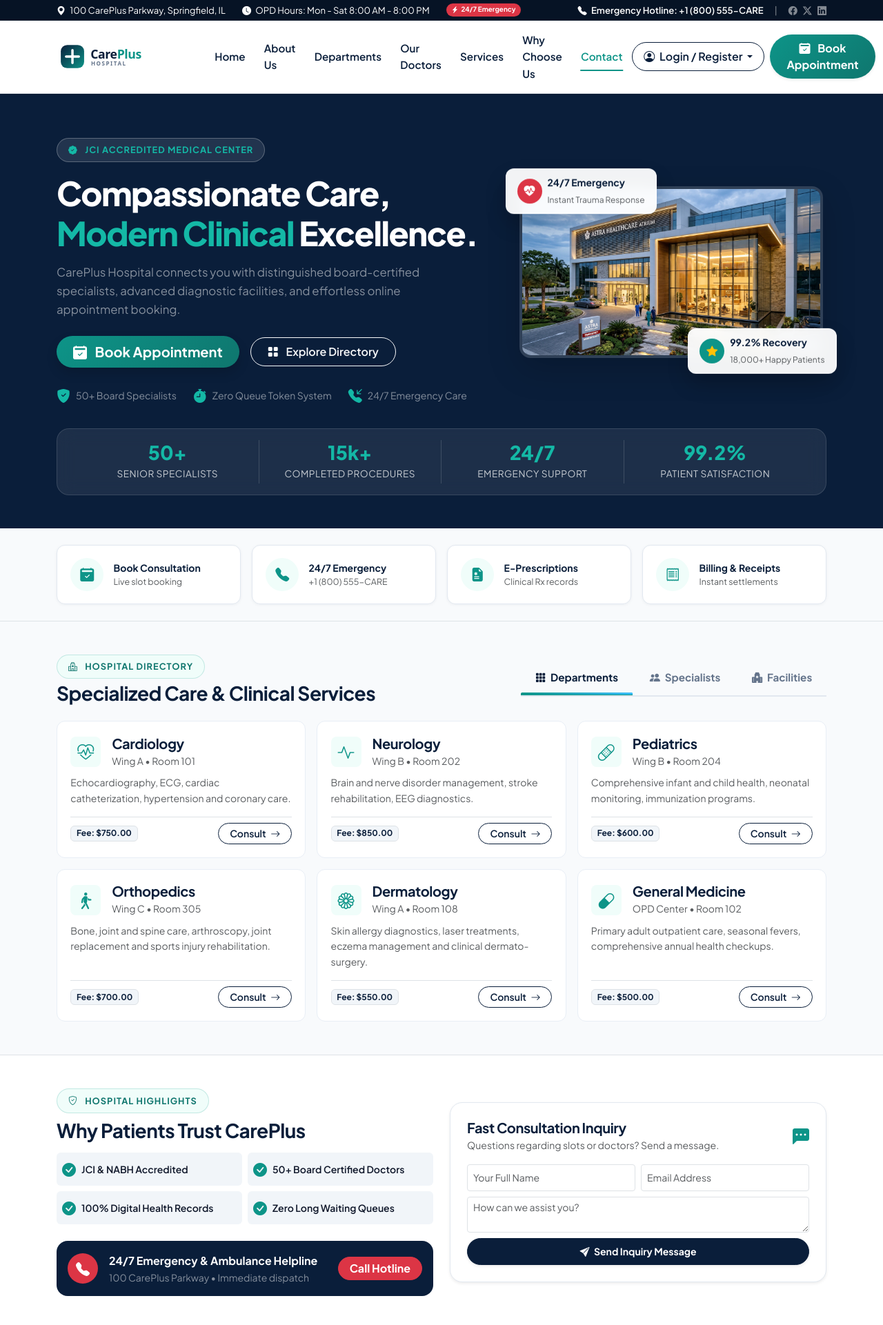
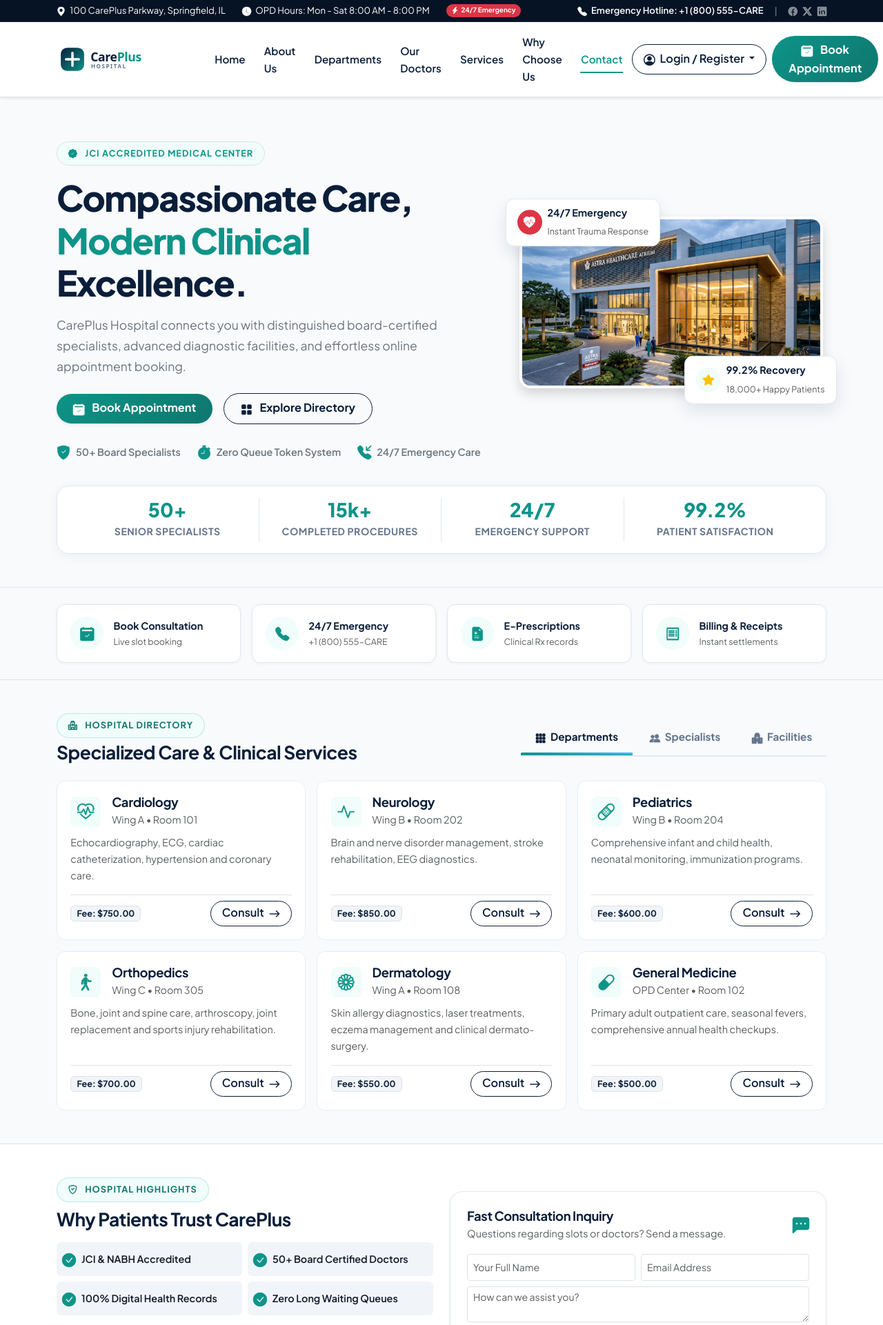
Before and after one commit to ShreyasiLaha/hospital, a Flask app: page / in a window 1280 px wide. Shown: the top 1921 px of the page at 69% size. Run offline with Flask 3, Linux system fonts and the light colour scheme.

Commit message:
feat: unified light theme, bold icons, larger typography scale, and animated stethoscope preloader

```diff
--- a/frontend/static/css/main.css
+++ b/frontend/static/css/main.css
@@ -48,15 +48,35 @@ html {
   scroll-padding-top: 85px;
 }
 
+/* Bold Icons & Enhanced Typography */
+i.bi, .bi {
+  -webkit-text-stroke: 0.45px currentColor;
+  font-weight: 700 !important;
+  display: inline-block;
+  vertical-align: -0.125em;
+}
+
 body {
   font-family: 'Plus Jakarta Sans', 'Inter', system-ui, -apple-system, sans-serif;
   background-color: var(--cp-light-bg);
   color: var(--cp-text-main);
-  line-height: 1.6;
+  font-size: 1.05rem;
+  line-height: 1.65;
   min-height: 100vh;
   display: flex;
   flex-direction: column;
 }
+
+h1, .h1 { font-size: 2.75rem; font-weight: 800; line-height: 1.2; letter-spacing: -0.025em; color: var(--cp-navy); }
+h2, .h2 { font-size: 2.15rem; font-weight: 800; line-height: 1.25; color: var(--cp-navy); }
+h3, .h3 { font-size: 1.65rem; font-weight: 700; line-height: 1.3; color: var(--cp-navy); }
+h4, .h4 { font-size: 1.35rem; font-weight: 700; color: var(--cp-navy); }
+h5, .h5 { font-size: 1.15rem; font-weight: 700; color: var(--cp-navy); }
+h6, .h6 { font-size: 1.02rem; font-weight: 700; color: var(--cp-navy); }
+p { font-size: 1.05rem; }
+.small, small { font-size: 0.9rem; }
+.btn { font-size: 1.02rem; font-weight: 700; }
+.nav-link { font-size: 1.02rem; font-weight: 600; }
 
 /* ====================================================================
    Typography & Utility Classes
@@ -214,14 +234,15 @@ h1, h2, h3, h4, h5, h6 {
 }
 
 /* ====================================================================
-   1. Hero Section
+   1. Hero Section (Unified Light Theme)
    ==================================================================== */
 .cp-hero-section {
   position: relative;
-  background: #0A1E3A;
-  color: var(--cp-white);
+  background: var(--cp-light-bg);
+  color: var(--cp-navy);
   overflow: hidden;
-  padding: 5rem 0 5.5rem 0;
+  padding: 4.5rem 0 5rem 0;
+  border-bottom: 1px solid var(--cp-border);
 }
 
 .cp-hero-bg-overlay {
@@ -229,22 +250,22 @@ h1, h2, h3, h4, h5, h6 {
 }
 
 .cp-hero-title {
-  font-size: 2.75rem;
+  font-size: 2.9rem;
   font-weight: 800;
-  line-height: 1.15;
-  color: #FFFFFF;
+  line-height: 1.18;
+  color: var(--cp-navy);
   letter-spacing: -0.03em;
 }
 
 @media (min-width: 992px) {
   .cp-hero-title {
-    font-size: 3.5rem;
+    font-size: 3.4rem;
   }
 }
 
 .cp-hero-lead {
   font-size: 1.15rem;
-  color: rgba(255, 255, 255, 0.85);
+  color: var(--cp-text-muted);
   line-height: 1.7;
 }
 
@@ -257,18 +278,17 @@ h1, h2, h3, h4, h5, h6 {
 .cp-hero-img {
   width: 100%;
   border-radius: var(--cp-radius-lg);
-  box-shadow: 0 25px 50px -12px rgba(0, 0, 0, 0.5);
-  border: 4px solid rgba(255, 255, 255, 0.15);
+  box-shadow: 0 20px 40px -10px rgba(10, 30, 58, 0.15);
+  border: 4px solid #FFFFFF;
   transition: transform 0.4s ease;
 }
 
 .cp-hero-float-card {
   position: absolute;
-  background: rgba(255, 255, 255, 0.95);
-  backdrop-filter: blur(10px);
-  border: 1px solid rgba(255, 255, 255, 0.8);
+  background: #FFFFFF;
+  border: 1px solid var(--cp-border);
   border-radius: var(--cp-radius);
-  box-shadow: 0 15px 30px rgba(0, 0, 0, 0.2);
+  box-shadow: 0 10px 25px rgba(10, 30, 58, 0.1);
   padding: 0.9rem 1.25rem;
   z-index: 2;
   animation: floatChip 5s ease-in-out infinite;
@@ -292,39 +312,40 @@ h1, h2, h3, h4, h5, h6 {
 
 /* Hero Stat Counters Strip */
 .cp-hero-stats-strip {
-  background: rgba(255, 255, 255, 0.08);
-  backdrop-filter: blur(12px);
-  border: 1px solid rgba(255, 255, 255, 0.12);
+  background: #FFFFFF;
+  border: 1px solid var(--cp-border);
+  box-shadow: 0 4px 16px rgba(10, 30, 58, 0.05);
   border-radius: var(--cp-radius-lg);
   padding: 1.5rem 2rem;
-  margin-top: 3.5rem;
+  margin-top: 2.5rem;
 }
 
 .cp-hero-stat-item {
-  border-right: 1px solid rgba(255, 255, 255, 0.15);
+  border-right: 1px solid var(--cp-border);
 }
 
 @media (max-width: 767.98px) {
   .cp-hero-stat-item {
     border-right: none;
-    border-bottom: 1px solid rgba(255, 255, 255, 0.1);
+    border-bottom: 1px solid var(--cp-border);
     padding-bottom: 1rem;
     margin-bottom: 1rem;
   }
 }
 
 .cp-stat-number {
-  font-size: 2.1rem;
+  font-size: 2.3rem;
   font-weight: 800;
-  color: var(--cp-teal-accent);
+  color: var(--cp-teal);
   line-height: 1;
   font-family: 'Plus Jakarta Sans', sans-serif;
 }
 
 .cp-stat-label {
-  font-size: 0.85rem;
-  color: rgba(255, 255, 255, 0.75);
+  font-size: 0.88rem;
+  color: var(--cp-text-muted);
   text-transform: uppercase;
+  font-weight: 700;
   letter-spacing: 0.5px;
   margin-top: 0.35rem;
 }
--- a/frontend/templates/base.html
+++ b/frontend/templates/base.html
@@ -17,8 +17,8 @@
   <link rel="stylesheet" href="https://cdn.jsdelivr.net/npm/bootstrap-icons@1.11.3/font/bootstrap-icons.min.css">
 
   <!-- Custom Application Styles -->
-  <link rel="stylesheet" href="{{ url_for('static', filename='css/main.css') }}?v=10">
-  <link rel="stylesheet" href="{{ url_for('static', filename='css/dashboard.css') }}?v=10">
+  <link rel="stylesheet" href="{{ url_for('static', filename='css/main.css') }}?v=20">
+  <link rel="stylesheet" href="{{ url_for('static', filename='css/dashboard.css') }}?v=20">
 
   {% block extra_css %}{% endblock %}
 </head>
@@ -43,7 +43,7 @@
   <script src="https://cdn.jsdelivr.net/npm/bootstrap@5.3.2/dist/js/bootstrap.bundle.min.js"></script>
 
   <!-- Custom Global Application Script -->
-  <script src="{{ url_for('static', filename='js/main.js') }}?v=10"></script>
+  <script src="{{ url_for('static', filename='js/main.js') }}?v=20"></script>
 
   {% block extra_js %}{% endblock %}
 </body>
--- a/frontend/templates/index.html
+++ b/frontend/templates/index.html
@@ -4,7 +4,7 @@
 
 {% block preloader %}
 <!-- ====================================================================
-     PRELOADER: Animated Healthcare Pulse & ECG Preloader (Enhanced)
+     PRELOADER: Animated Healthcare Stethoscope & ECG Preloader (Light Theme)
      ==================================================================== -->
 <div id="cpPreloader" class="cp-preloader" aria-label="Loading CarePlus Hospital Portal">
   <!-- Floating particle dots -->
@@ -15,19 +15,38 @@
   </div>
 
   <div class="cp-preloader-content text-center">
-    <!-- Pulse Rings with Heartbeat Icon -->
-    <div class="cp-pulse-ring-wrapper">
-      <div class="cp-pulse-ring"></div>
-      <div class="cp-pulse-ring cp-ring-2"></div>
-      <div class="cp-pulse-ring cp-ring-3"></div>
-      <div class="cp-preloader-icon-circle">
-        <i class="bi bi-heart-pulse-fill cp-preloader-heartbeat"></i>
-      </div>
+    <!-- Animated Medical Stethoscope -->
+    <div class="cp-stetho-container">
+      <div class="cp-stetho-pulse-ring"></div>
+      <svg viewBox="0 0 120 120" class="cp-stetho-svg" width="94" height="94" fill="none" xmlns="http://www.w3.org/2000/svg">
+        <!-- Binaural Eartips -->
+        <circle cx="38" cy="20" r="3.5" fill="#0D9488" class="cp-stetho-tip" />
+        <circle cx="62" cy="20" r="3.5" fill="#0D9488" class="cp-stetho-tip" />
+
+        <!-- Metallic Binaural Tubes -->
+        <path d="M 38,23 C 38,36 48,46 50,54" stroke="#64748B" stroke-width="3" stroke-linecap="round" />
+        <path d="M 62,23 C 62,36 52,46 50,54" stroke="#64748B" stroke-width="3" stroke-linecap="round" />
+
+        <!-- Spring Arch -->
+        <path d="M 42,33 C 47,36 53,36 58,33" stroke="#94A3B8" stroke-width="2" stroke-linecap="round" />
+
+        <!-- Flexible Rubber Stethoscope Tubing -->
+        <path class="cp-stetho-tube" d="M 50,54 C 48,72 26,82 32,96 C 37,106 58,108 70,98 C 80,90 84,78 84,68"
+              stroke="#0D9488" stroke-width="4.5" stroke-linecap="round" />
+
+        <!-- Sound Pulse Waves from Chest Piece -->
+        <circle class="cp-stetho-wave cp-wave-1" cx="84" cy="64" r="14" stroke="#0D9488" stroke-width="2" />
+        <circle class="cp-stetho-wave cp-wave-2" cx="84" cy="64" r="22" stroke="#0284c7" stroke-width="1.5" />
+
+        <!-- Diaphragm Bell & Core -->
+        <circle cx="84" cy="64" r="11" fill="#FFFFFF" stroke="#0A1E3A" stroke-width="3.5" />
+        <circle cx="84" cy="64" r="6" fill="#0D9488" class="cp-stetho-heartbeat" />
+      </svg>
     </div>
 
     <!-- Brand -->
-    <h4 class="fw-bold text-white mb-0" style="letter-spacing: 0.04em;">CarePlus Hospital</h4>
-    <div class="text-cp-teal-accent small fw-semibold mb-3" style="letter-spacing: 0.08em;">HEALTHCARE &amp; CONSULTATION PORTAL</div>
+    <h4 class="fw-bold text-cp-navy mb-0" style="letter-spacing: 0.03em;">CarePlus Hospital</h4>
+    <div class="text-cp-teal small fw-bold mb-2" style="letter-spacing: 0.06em;">HEALTHCARE &amp; CONSULTATION PORTAL</div>
 
     <!-- Animated Medical ECG Line -->
     <div class="cp-ecg-svg-container">
@@ -42,8 +61,8 @@
         <div class="cp-loader-fill" id="cpLoaderFill" style="width:0%"></div>
       </div>
       <div class="d-flex justify-content-between align-items-center mt-2">
-        <span class="text-white-50" style="font-size: 0.75rem;">Initializing clinical services…</span>
-        <span class="text-cp-teal-accent fw-bold" style="font-size: 0.8rem;" id="cpLoaderPct">0%</span>
+        <span class="text-muted" style="font-size: 0.78rem;">Initializing clinical services…</span>
+        <span class="text-cp-teal fw-bold" style="font-size: 0.85rem;" id="cpLoaderPct">0%</span>
       </div>
     </div>
   </div>
@@ -55,50 +74,49 @@
 {% include 'components/flash_messages.html' %}
 
 <!-- ====================================================================
-     1. HERO SECTION (Compact, High-Impact)
+     1. HERO SECTION (Unified Light Theme)
      ==================================================================== -->
-<header class="cp-hero-section py-5" id="home" style="background: #0A1E3A !important;">
-  <div class="cp-hero-bg-overlay"></div>
+<header class="cp-hero-section py-5" id="home" style="background: #F8FAFC !important; border-bottom: 1px solid #E2E8F0;">
   <div class="container-xl position-relative" style="z-index: 2;">
     <div class="row align-items-center g-4 py-3">
 
       <!-- Headline & Actions -->
-      <div class="col-lg-7 text-white">
-        <span class="cp-section-tag bg-white bg-opacity-10 text-cp-teal-accent border border-white border-opacity-25 mb-3">
-          <i class="bi bi-patch-check-fill text-cp-teal-accent me-1"></i> JCI Accredited Medical Center
+      <div class="col-lg-7 text-cp-navy">
+        <span class="cp-section-tag bg-cp-teal-light text-cp-teal border border-teal-subtle mb-3 fw-bold">
+          <i class="bi bi-patch-check-fill text-cp-teal me-1"></i> JCI Accredited Medical Center
         </span>
 
-        <h1 class="cp-hero-title mb-3" style="font-size: clamp(2rem, 4vw, 3rem); line-height: 1.2;">
+        <h1 class="cp-hero-title mb-3" style="font-size: clamp(2.2rem, 4.2vw, 3.2rem); line-height: 1.2;">
           Compassionate Care, <br>
-          <span class="text-cp-teal-accent">Modern Clinical</span> Excellence.
+          <span class="text-cp-teal">Modern Clinical</span> Excellence.
         </h1>
 
-        <p class="text-white-50 mb-4 pe-lg-4" style="font-size: 1.05rem; max-width: 580px;">
+        <p class="text-secondary mb-4 pe-lg-4" style="font-size: 1.1rem; max-width: 580px; line-height: 1.7;">
           CarePlus Hospital connects you with distinguished board-certified specialists, advanced diagnostic facilities, and effortless online appointment booking.
         </p>
 
         <div class="d-flex flex-wrap gap-3 align-items-center mb-4">
-          <a href="{{ url_for('patient.book_appointment') if is_logged_in else url_for('auth.login') }}" class="btn btn-cp-teal btn-lg rounded-pill px-4 py-2 fw-bold cp-btn-cta shadow">
+          <a href="{{ url_for('patient.book_appointment') if is_logged_in else url_for('auth.login') }}" class="btn btn-cp-teal btn-lg rounded-pill px-4 py-2 fw-bold cp-btn-cta shadow-sm">
             <i class="bi bi-calendar2-check-fill me-2"></i> Book Appointment
           </a>
-          <a href="#departments" class="btn btn-outline-light rounded-pill px-4 py-2 fw-semibold">
+          <a href="#departments" class="btn btn-outline-cp-navy btn-lg rounded-pill px-4 py-2 fw-bold">
             <i class="bi bi-grid-fill me-2"></i> Explore Directory
           </a>
         </div>
 
         <!-- Trust Badges -->
-        <div class="d-flex flex-wrap gap-4 text-white-50 small">
+        <div class="d-flex flex-wrap gap-4 text-secondary small">
           <div class="d-flex align-items-center gap-2">
-            <i class="bi bi-shield-fill-check text-cp-teal-accent fs-5"></i>
-            <span>50+ Board Specialists</span>
+            <i class="bi bi-shield-fill-check text-cp-teal fs-5"></i>
+            <span class="fw-semibold">50+ Board Specialists</span>
           </div>
           <div class="d-flex align-items-center gap-2">
-            <i class="bi bi-stopwatch-fill text-cp-teal-accent fs-5"></i>
-            <span>Zero Queue Token System</span>
+            <i class="bi bi-stopwatch-fill text-cp-teal fs-5"></i>
+            <span class="fw-semibold">Zero Queue Token System</span>
           </div>
           <div class="d-flex align-items-center gap-2">
-            <i class="bi bi-telephone-inbound-fill text-cp-teal-accent fs-5"></i>
-            <span>24/7 Emergency Care</span>
+            <i class="bi bi-telephone-inbound-fill text-cp-teal fs-5"></i>
+            <span class="fw-semibold">24/7 Emergency Care</span>
           </div>
         </div>
       </div>
@@ -114,23 +132,23 @@
             </div>
             <div class="text-start">
               <div class="fw-bold text-cp-navy small">24/7 Emergency</div>
-              <small class="text-muted" style="font-size: 0.75rem;">Instant Trauma Response</small>
+              <small class="text-muted" style="font-size: 0.78rem;">Instant Trauma Response</small>
             </div>
           </div>
 
           <!-- Hero Image -->
           <img src="{{ url_for('static', filename='img/hero-hospital.jpg') }}"
                alt="CarePlus Hospital Building"
-               class="cp-hero-img img-fluid shadow-lg rounded-4" style="max-height: 330px; object-fit: cover; width: 100%;">
+               class="cp-hero-img img-fluid shadow rounded-4" style="max-height: 330px; object-fit: cover; width: 100%;">
 
           <!-- Floating Chip 2: Satisfaction -->
           <div class="cp-hero-float-card bottom-card d-none d-sm-flex align-items-center gap-2 py-2 px-3">
-            <div class="rounded-circle bg-cp-teal text-white p-2 d-flex align-items-center justify-content-center" style="width: 36px; height: 36px;">
+            <div class="rounded-circle bg-cp-teal-light text-cp-teal p-2 d-flex align-items-center justify-content-center" style="width: 36px; height: 36px;">
               <i class="bi bi-star-fill text-warning"></i>
             </div>
             <div class="text-start">
               <div class="fw-bold text-cp-navy small">99.2% Recovery</div>
-              <small class="text-muted" style="font-size: 0.75rem;">18,000+ Happy Patients</small>
+              <small class="text-muted" style="font-size: 0.78rem;">18,000+ Happy Patients</small>
             </div>
           </div>
 
@@ -139,7 +157,7 @@
 
     </div>
 
-    <!-- Quick Stats Strip -->
+    <!-- Quick Stats Strip (Light Theme) -->
     <div class="cp-hero-stats-strip mt-3 py-3">
       <div class="row text-center g-2">
         <div class="col-6 col-md-3 cp-hero-stat-item py-1">
```
Also changed, not shown: other parts of frontend/static/css/main.css (+66 -57 lines).
